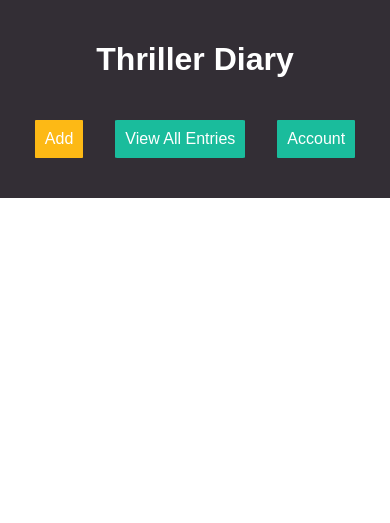
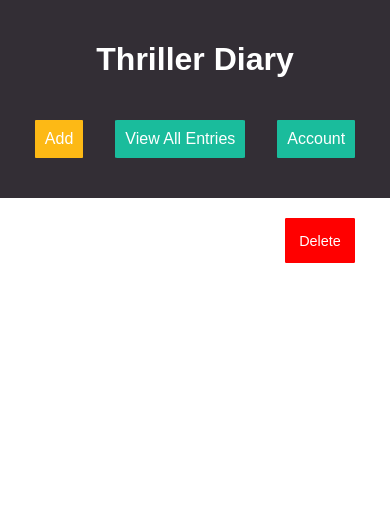
Before and after one commit to chegehimself/thriller-diary-front-end, a Flask app: page /view/1 in a window 390 px wide; the page is wider, and only the part inside the window is pictured. Shown: the top 523 px of that part. Run offline with Flask 2, Linux system fonts and the light colour scheme.

Commit message:
Implement Delete

```diff
--- a/app/static/css/style.css
+++ b/app/static/css/style.css
@@ -158,9 +158,19 @@
     margin-bottom: 4em;
 }
 
+.text-right {
+    margin-right: -640px;
+}
+.group-form.single {
+    margin-top: -50px;
+}
 /*********
 Color
 ***********/
+.delete-ent {
+    background: red !important;
+}
+
 .section_top {
     background-color: #2579A9;
 }
@@ -343,6 +353,10 @@
     font-size: 1em;
 }
 
+span.date {
+    text-decoration: underline;
+}
+
 /******
  media
 *******/
@@ -415,4 +429,7 @@
     .reminder {
         width: 80%;
     }
+    .text-right {
+        margin-right: -250px;
+    }
 }
--- /dev/null
+++ b/app/static/js/delete_entry.js
@@ -0,0 +1,35 @@
+//////////////////////////////
+//  DELETE ENTRY           //
+/////////////////////////////
+
+const DeleteEntry = () => {
+    const entryId = Number(location.pathname.match(/\d+/)[0]);
+    if (!confirm(`Are you sure want to delete entry id ${entryId}?`))
+        return false;
+    else{
+    let btn;
+    setTimeout(() => { $(btn).attr('disabled', 'disabled'); }, 1);
+    const token = JSON.parse(localStorage.getItem('access_token'));
+    const errors = document.getElementById("errors");
+    const fordelete = document.getElementById("toDelete");
+    console.log(entryId)
+    fetch(`http://127.0.0.1:5000/api/v1/entries/${entryId}`, {
+        method: "DELETE",
+        headers: {
+            "Content-Type": "application/json",
+            "access_token": token
+        }
+    })
+    .then(res => res.json())
+    .then(data => {
+        console.log(data.status)
+        if (data.status == `fail`){
+            errors.innerHTML = `<h3 class="text-red">Entry Not found!</h3>`;
+        }
+        else if (data.status == `success`){
+            $(".single").css("display", "none");
+            errors.innerHTML = `<h3 class="text-green">Entry Deleted!</h3>`;
+        }
+}).catch(err => console.log(err));
+}
+}
--- a/app/static/js/single.js
+++ b/app/static/js/single.js
@@ -20,7 +20,7 @@
             console.log(data)
             description.innerHTML = `<p>${data.entry.description}</p>`;
             title.innerHTML = `<h2>${data.entry.title}</h2>`;
-            date.innerHTML = `<h4> <i><em> <span class="date">${data.entry.created}</span> </em></i></h4>`
+            date.innerHTML = `<h3> <i><em> <span class="date">${data.entry.created}</span> </em></i></h3>`
         })})
             .catch(err => console.log(err));
 });
--- a/app/templates/content.html
+++ b/app/templates/content.html
@@ -31,7 +31,12 @@
     </header>
     <main>
         <section id="content" class="wrap-content">
-            <div class="group-form">
+            <div class="text-right group-form">
+                <button class="btn-reg delete-ent click-off" onclick="DeleteEntry()">Delete</button>
+            </div>
+            <div id="errors" class="group-form">
+            </div>
+            <div class="group-form single">
 
                    <div id="title">
 
@@ -56,6 +61,7 @@
     </footer>
 <!-- scripts -->
 <script src="{{ url_for('static', filename='js/single.js') }}"></script>
+<script src="{{ url_for('static', filename='js/delete_entry.js') }}"></script>
 <script src="{{ url_for('static', filename='js/jquery-3.2.1.min.js') }}"></script>
  </body>
  </html>
--- a/app/templates/dashboard.html
+++ b/app/templates/dashboard.html
@@ -69,6 +69,7 @@
 
      <!-- js -->
      <script src="{{ url_for('static', filename='js/app.js') }}"></script>
+     <script src="{{ url_for('static', filename='js/delete_entry.js') }}"></script>
      <script src="{{ url_for('static', filename='js/jquery-3.2.1.min.js') }}"></script>
  </body>
  </html>
--- a/app/templates/entries.html
+++ b/app/templates/entries.html
@@ -34,11 +34,6 @@
     <main>
         <section id="entries" class="wrap-content group-form">
             <table id="table">
-            <tr>
-                <th>Entry</th>
-                <th>Date</th>
-                <th class="action" colspan="3">Actions</th>
-            </tr>
             <tbody id="tbody">
         </tbody>
             </table>
```
Also changed, not shown: app/static/js/app.js (+5 -6 lines), README.md.
